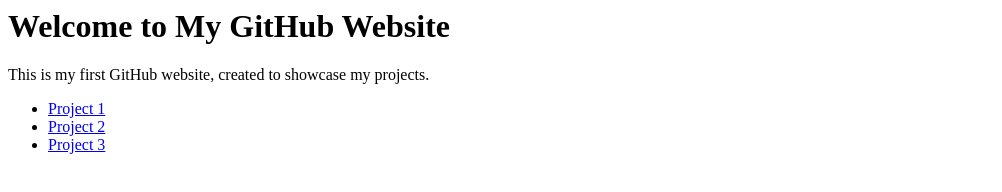
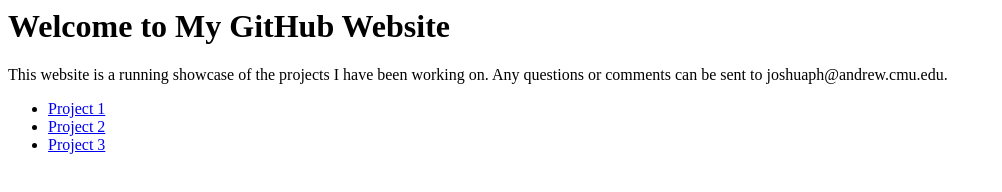
Before and after one commit to jjphillips2/jjphillips2.github.io, a plain HTML site: page index.html in a window 1280 px wide. Shown: the whole page, without its empty margins (0-1002 px from the left). Drawn offline with Linux system fonts and the light colour scheme.

Commit message:
Update index.html

```diff
--- a/index.html
+++ b/index.html
@@ -1,10 +1,10 @@
 <html>
   <head>
-    <title>My GitHub Website</title>
+    <title>Joshua Phillips's Projects Page</title>
   </head>
   <body>
     <h1>Welcome to My GitHub Website</h1>
-    <p>This is my first GitHub website, created to showcase my projects.</p>
+    <p>This website is a running showcase of the projects I have been working on. Any questions or comments can be sent to joshuaph@andrew.cmu.edu.</p>
     <ul>
       <li><a href="#">Project 1</a></li>
       <li><a href="#">Project 2</a></li>
```
